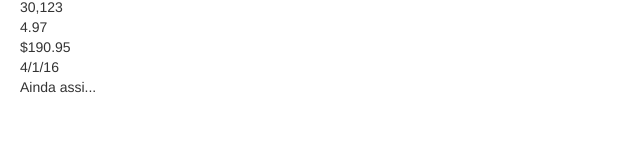
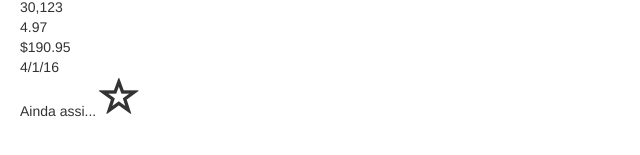
Before and after one commit to FernandoPucci/UdemyAngular2, an Angular app in the folder hello-world/: page / in a window 1280 px wide. Shown: the part 585-740 px from the top of the page, without its empty margins (0-640 px from the left). Built offline with nearby package versions, Linux system fonts and the light colour scheme.

Commit message:
Add Favorite Component (with Class Binding)

```diff
--- a/hello-world/src/app/app.component.html
+++ b/hello-world/src/app/app.component.html
@@ -1,3 +1,4 @@
 <h1>Angular</h1>
 <app-authors></app-authors>
 <courses></courses>
+<app-favorite></app-favorite>
--- a/hello-world/src/app/app.module.ts
+++ b/hello-world/src/app/app.module.ts
@@ -9,14 +9,15 @@
 import { AppComponent } from './app.component';
 import { CoursesComponent } from './courses.component';
 import { AuthorsComponent } from './authors/authors.component';
+import { FavoriteComponent } from './favorite/favorite.component';
 
 @NgModule({
   declarations: [
     AppComponent,
     CoursesComponent,
     AuthorsComponent,
-    SummaryPipe
-
+    SummaryPipe,
+    FavoriteComponent
   ],
   imports: [
     BrowserModule,
--- /dev/null
+++ b/hello-world/src/app/favorite/favorite.component.css
@@ -0,0 +1,3 @@
+.glyphicon {
+font-size: 40px
+}
--- /dev/null
+++ b/hello-world/src/app/favorite/favorite.component.html
@@ -0,0 +1,5 @@
+<span class="glyphicon"
+[class.glyphicon-star]="isSelected"
+[class.glyphicon-star-empty]="!isSelected"
+(click)="favorite()"
+></span>
--- /dev/null
+++ b/hello-world/src/app/favorite/favorite.component.ts
@@ -0,0 +1,18 @@
+import { Component, OnInit } from '@angular/core';
+
+@Component({
+  selector: 'app-favorite',
+  templateUrl: './favorite.component.html',
+  styleUrls: ['./favorite.component.css']
+})
+export class FavoriteComponent {
+
+  isSelected = false;
+
+  favorite() {
+
+    this.isSelected = !this.isSelected;
+
+  }
+
+}
```
